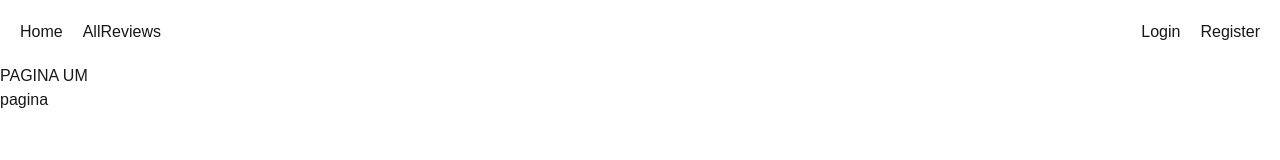
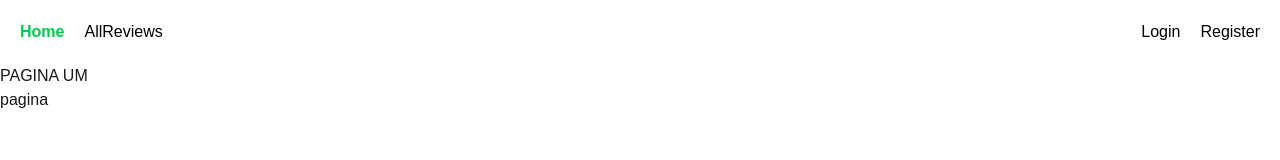
Before and after one commit to shogo12000/ratetestetwo, a Next.js app: page / in a window 1280 px wide. Shown: the top 160 px of the page. Built offline with nearby package versions, Linux system fonts and the light colour scheme; no server answers.

Commit message:
page addReview

```diff
--- a/src/app/nav/nav.js
+++ b/src/app/nav/nav.js
@@ -1,38 +1,41 @@
 'use client';
-const { default: Link } = require("next/link")
+import Link from "next/link";
+import { usePathname } from "next/navigation";
 import { AuthContext } from "../context/myContext";
 import { useContext } from "react";
 
 const Nav = ({ children }) => {
-    // const { userLogin } = useAuth();
     const { userLogin } = useContext(AuthContext);
-    console.log("userLogin", userLogin)
+    const pathname = usePathname();
+
+    const linkClass = (path) =>
+        pathname === path ? "text-green-500 font-bold" : "text-black";
+
     return (
         <>
             <nav className="flex justify-between p-5">
                 <div className="flex gap-5">
-                    <Link href="/">Home</Link>
-                    <Link href="/allReviews">AllReviews</Link>
-                    {userLogin &&
+                    <Link href="/" className={linkClass("/")}>Home</Link>
+                    <Link href="/allReviews" className={linkClass("/allReviews")}>AllReviews</Link>
+                    {userLogin && (
                         <>
-                            <Link href="/pageOne">AddReview</Link>
-                            <Link href="/myReviews">MyReviews</Link>
+                            <Link href="/pageOne" className={linkClass("/pageOne")}>AddReview</Link>
+                            <Link href="/myReviews" className={linkClass("/myReviews")}>MyReviews</Link>
                         </>
-                    }
+                    )}
                 </div>
                 <div className="flex gap-5">
-                    {!userLogin &&
+                    {!userLogin && (
                         <>
-                            <Link href="/login">Login</Link>
-                            <Link href="/register">Register</Link>
+                            <Link href="/login" className={linkClass("/login")}>Login</Link>
+                            <Link href="/register" className={linkClass("/register")}>Register</Link>
                         </>
-                    }
-                    {/* <Link href="/login" className="text-blue-500">Open modal</Link> */}
+                    )}
                 </div>
             </nav>
             {children}
         </>
-    )
-}
+    );
+};
 
 export default Nav;
--- a/src/middleware.js
+++ b/src/middleware.js
@@ -5,7 +5,7 @@ export async function middleware(request) {
   try {
     const cookieStore = cookies();
     const authCookie = cookieStore.get('auth_token')?.value;
-    console.log("MIDDLEWARE..22222222222..")
+
 
     if (!authCookie) {
       return NextResponse.redirect(new URL('/', request.url));
```
